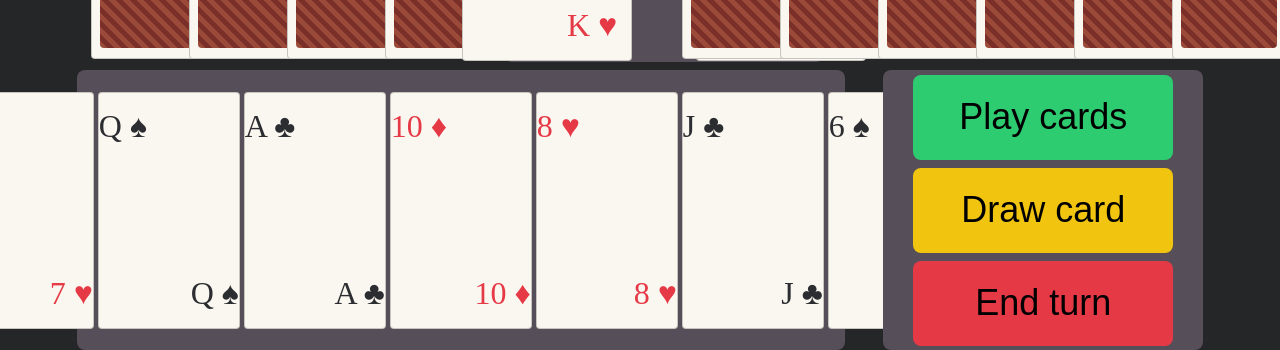
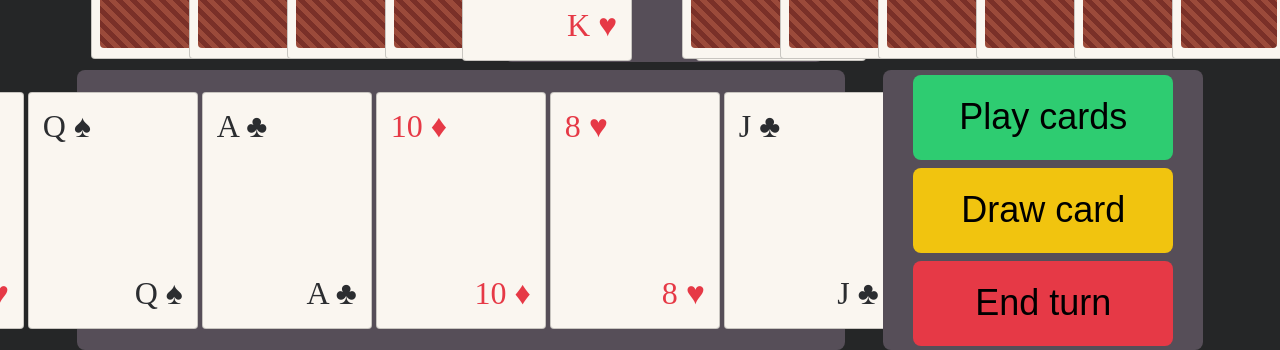
Before and after one commit to valentynf/bridge, a React (Vite) app in the folder client/: page / in a window 1280 px wide. Shown: the part 458-808 px from the top of the page. Built offline with nearby package versions, Linux system fonts and the light colour scheme; no server answers.

Commit message:
added playerhand component with tests and implementation, added a few integration tests to gamescreen

```diff
--- a/client/src/components/GameScreen/GameScreen.module.css
+++ b/client/src/components/GameScreen/GameScreen.module.css
@@ -59,18 +59,6 @@
     justify-content: center;
 }
 
-.player-hand {
-    height: 280px;
-    width: 60%;
-    background-color: var(--color-surface);
-    display: flex;
-    flex-direction: row;
-    align-items: center;
-    justify-content: center;
-    gap: 4px;
-    border-radius: 8px;
-}
-
 .game-actions {
     height: 280px;
     width: 25%;
--- a/client/src/components/GameScreen/GameScreen.tsx
+++ b/client/src/components/GameScreen/GameScreen.tsx
@@ -7,6 +7,7 @@ import { START_HAND_SIZE } from "../../../../shared/consts";
 import type { ClientPlayer } from "../../types";
 import PlayerInfoCard from "../PlayerInfoCard/PlayerInfoCard";
 import { useToast } from "../../hooks/useToast";
+import PlayerHand from "../PlayerHand/PlayerHand";
 
 function GameScreen() {
     const [hand, setHand] = useState<Card[]>([
@@ -30,6 +31,7 @@ function GameScreen() {
         { id: "socket03ghi", nickname: "player3rd", score: 40, handCount: 3 },
         { id: "socket04jkl", nickname: "player4th", score: 80, handCount: 6 },
     ]);
+    const [cardsToPlay, setCardsToPlay] = useState<Card[]>([]);
     // const [hand, setHand] = useState<Card[]>([]);
     // const [activePileTopCard, setActivePileTopCard] = useState<Card | null>(
     //     null
@@ -118,7 +120,22 @@ function GameScreen() {
     };
 
     const handlePlayCardsClick = () => {
-        // socket.emit("play_cards")
+        socket.emit("play_cards", { cardsToPlay });
+        setCardsToPlay([]);
+    };
+
+    const handleCardClick = (card: Card) => {
+        const cardToPlayIndex = cardsToPlay.findIndex(
+            (cardToPlay) =>
+                cardToPlay.rank === card.rank && cardToPlay.suit === card.suit
+        );
+        if (cardToPlayIndex === -1) {
+            setCardsToPlay((prev) => [card, ...prev]);
+        } else {
+            setCardsToPlay((prev) =>
+                prev.filter((_, index) => index !== cardToPlayIndex)
+            );
+        }
     };
 
     return (
@@ -175,16 +192,11 @@ function GameScreen() {
                 </div>
             </div>
             <div className={styles["gamescreen-bottom"]}>
-                <div className={styles["player-hand"]}>
-                    {hand.map(({ rank, suit }) => (
-                        <PlayingCard
-                            key={rank + suit}
-                            faceUp={true}
-                            suit={suit}
-                            rank={rank}
-                        />
-                    ))}
-                </div>
+                <PlayerHand
+                    hand={hand}
+                    cardsToPlay={cardsToPlay}
+                    onCardClick={handleCardClick}
+                />
                 <div className={styles["game-actions"]}>
                     <button
                         className={styles["button-play-cards"]}
--- /dev/null
+++ b/client/src/components/PlayerHand/PlayerHand.module.css
@@ -0,0 +1,11 @@
+.player-hand-root {
+    height: 280px;
+    width: 60%;
+    background-color: var(--color-surface);
+    display: flex;
+    flex-direction: row;
+    align-items: center;
+    justify-content: center;
+    gap: 4px;
+    border-radius: 8px;
+}
--- /dev/null
+++ b/client/src/components/PlayerHand/PlayerHand.tsx
@@ -0,0 +1,41 @@
+import PlayingCard from "../PlayingCard/PlayingCard";
+import styles from "./PlayerHand.module.css";
+import type { Card } from "../../../../shared/types";
+
+type PlayerHandProps = {
+    hand: Card[];
+    cardsToPlay: Card[];
+    onCardClick: (card: Card) => void;
+};
+
+function PlayerHand({ hand, cardsToPlay, onCardClick }: PlayerHandProps) {
+    return (
+        <div className={styles["player-hand-root"]}>
+            {hand.map(({ rank, suit }) => {
+                const cardToPlayIndex = cardsToPlay.findIndex(
+                    (card) => card.rank === rank && card.suit === suit
+                );
+
+                return (
+                    <div
+                        className={[
+                            styles["card-wrapper"],
+                            cardToPlayIndex !== -1 && styles["selected-card"],
+                        ]
+                            .filter(Boolean)
+                            .join(" ")}
+                        key={rank + suit}
+                        onClick={() => onCardClick({ rank, suit })}
+                    >
+                        {cardToPlayIndex !== -1 && (
+                            <span>{cardToPlayIndex + 1}</span>
+                        )}
+                        <PlayingCard faceUp={true} suit={suit} rank={rank} />
+                    </div>
+                );
+            })}
+        </div>
+    );
+}
+
+export default PlayerHand;
```
Also changed, not shown: 2 other files (tests, documents, lock files or other folders).
